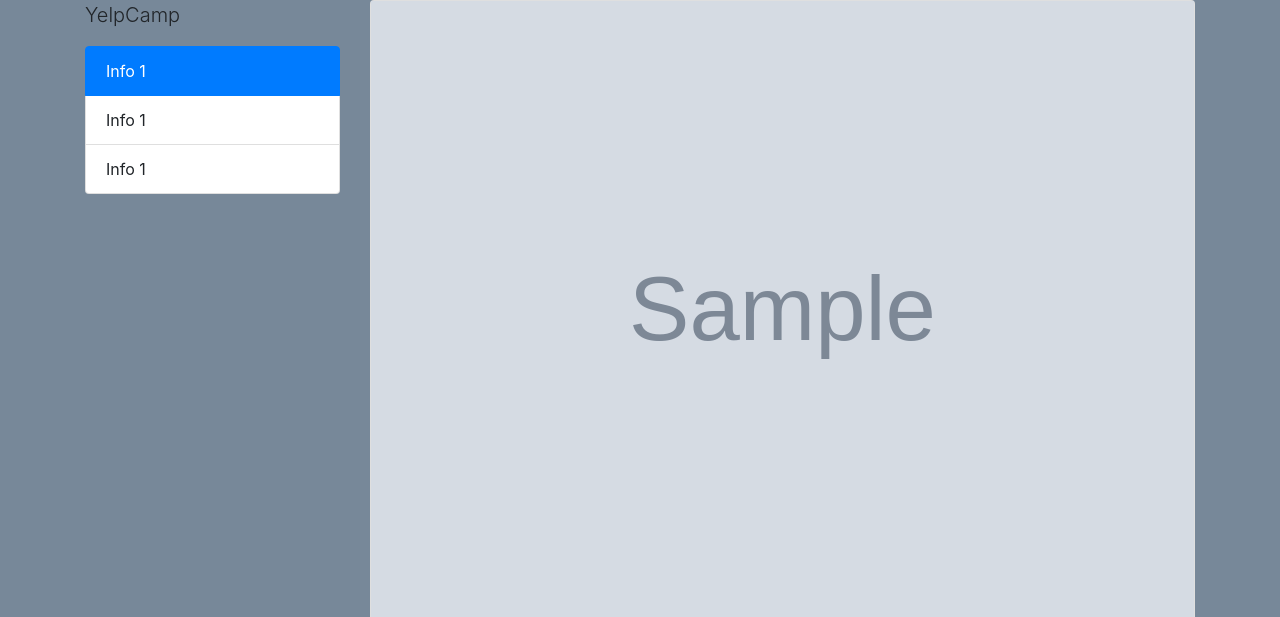
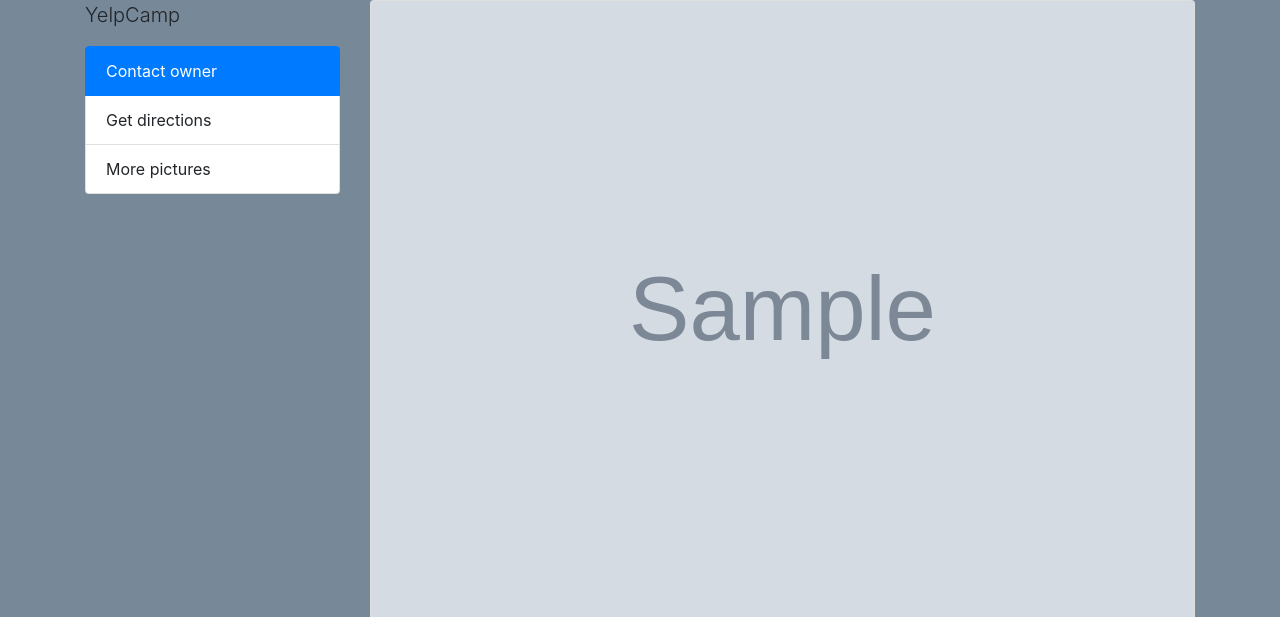
Before and after one commit to aibarrola/YelpCamp, a Node server app: page /campgrounds/600000000000000000000001 in a window 1280 px wide. Shown: the part 56-673 px from the top of the page. Run offline with Node 20, Linux system fonts and the light colour scheme; tables that the repository leaves empty hold one stand-in row (values such as "Sample post"); grey boxes marked "Sample" are stand-in pictures; some libraries are stand-ins or nearby versions.

Commit message:
updated info in campground showpage

```diff
--- a/views/campgrounds/show.ejs
+++ b/views/campgrounds/show.ejs
@@ -5,9 +5,9 @@
         <div class="col-md-3">
             <p class="lead"> YelpCamp </p>
             <div class="list-group">
-                <li class="list-group-item active"> Info 1</li>
-                <li class="list-group-item"> Info 1</li>
-                <li class="list-group-item"> Info 1</li>
+                <li class="list-group-item active"> Contact owner </li>
+                <li class="list-group-item"> Get directions </li>
+                <li class="list-group-item"> More pictures </li>
             </div>
         </div>
         <div class="col-md-9">
--- a/views/register.ejs
+++ b/views/register.ejs
@@ -10,7 +10,7 @@
             <input class="form-control" type="password" name="password" placeholder="password">
         </div>
         <div class="form-group">
-            <button class="btn btn-dark form-control"> Submit </button>
+            <button class="btn btn-dark form-control"> Register! </button>
         </div>
     </form>
 </div>
```
